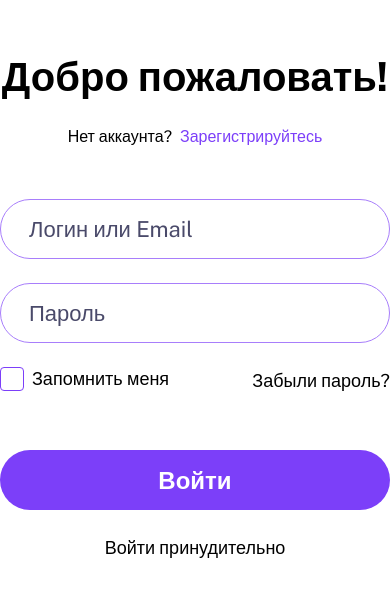
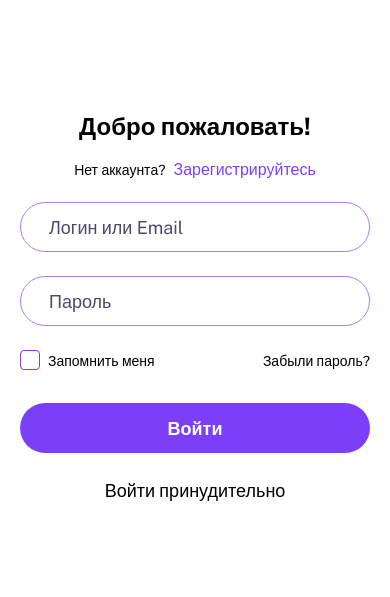
Before and after one commit to dmitry-586/tvoy_otvet_prototip, a Next.js app: page /SettingsPage in a window 390 px wide. Shown: the part 113-710 px from the top of the page. Built offline with nearby package versions, Linux system fonts and the light colour scheme.

Commit message:
попытка пофиксить баг со скроллом

```diff
--- a/src/app/TrainingPage/page.tsx
+++ b/src/app/TrainingPage/page.tsx
@@ -4,9 +4,30 @@ import TableRowTraining from "@/components/TrainingPage/TableRowTraining";
 
 export default function Training() {
   return (
-    <div className="h-max p-10 w-full max-[500px]:p-5">
+    <div className="flex flex-col gap-5 h-max p-10 w-full max-[500px]:p-5">
       <h2 className="text-2xl">База знаний</h2>
+      <div className="bg-white max-w-[1070px] flex flex-col rounded-[20px] shadow-custom p-5 gap-5 min-h-[400px]">
+        <h4 className="text-lg">Записанные данные</h4>
+        <div>
+          <div className="grid grid-cols-[0.5fr,1fr,0.8fr] border-y py-3 max-[860px]:grid-cols-[0.5fr,1.2fr,0.5fr] max-[600px]:grid-cols-[1fr,2.2fr] max-[450px]:text-sm">
+            <p>Заголовок</p>
+            <p className="text-center">Описание</p>
+            <p className="text-center max-[600px]:hidden">Дата</p>
+          </div>
+          <TableRowTraining
+            title="Заголовок 1"
+            description="Lorem ipsum dolor sit amet, consectetur adipisicing elit. Et fuga dolorum nam eum aperiam debitis alias"
+            date="20.01.2025"
+          />
+          <TableRowTraining
+            title="Заголовок 2"
+            description="Lorem ipsum dolor sit amet, consectetur adipisicing elit. Et fuga dolorum"
+            date="19.01.2025"
+          />
+        </div>
+      </div>
       <div className="flex flex-col gap-5 mt-5">
+        <h4 className="text-lg">Добавить новые данные</h4>
         <div className="flex flex-col gap-3 text-[#212134]">
           <p>Заголовок</p>
           <input
@@ -34,26 +55,6 @@ export default function Training() {
           Сохранить
         </button>
       </div>
-      <div className="bg-white max-w-[1070px] flex flex-col mt-10 rounded-[20px] shadow-custom p-5 gap-5 min-h-[400px]">
-        <h4 className="text-lg">Записанные данные</h4>
-        <div>
-          <div className="grid grid-cols-[0.5fr,1fr,0.8fr] border-y py-3 max-[860px]:grid-cols-[0.5fr,1.2fr,0.5fr] max-[600px]:grid-cols-[1fr,2.2fr] max-[450px]:text-sm">
-            <p>Заголовок</p>
-            <p className="text-center">Описание</p>
-            <p className="text-center max-[600px]:hidden">Дата</p>
-          </div>
-          <TableRowTraining
-            title="Заголовок 1"
-            description="Lorem ipsum dolor sit amet, consectetur adipisicing elit. Et fuga dolorum nam eum aperiam debitis alias"
-            date="20.01.2025"
-          />
-          <TableRowTraining
-            title="Заголовок 2"
-            description="Lorem ipsum dolor sit amet, consectetur adipisicing elit. Et fuga dolorum"
-            date="19.01.2025"
-          />
-        </div>
-      </div>
     </div>
   );
 }
--- a/src/app/layout.tsx
+++ b/src/app/layout.tsx
@@ -21,12 +21,12 @@ export default function RootLayout({
   return (
     <html lang="ru" className={publicSans.className}>
       <LazyMotion features={domAnimation}>
-        <body className="flex h-screen overflow-hidden">
+        <body className="flex h-screen">
           <AuthProvider>
             <CommonLayoutLeft />
-            <section className="flex-1 inline-flex flex-col overflow-auto ">
+            <section className="flex-1 inline-flex flex-col overflow-auto">
               <HeaderTop />
-              <main className="flex-1 overflow-auto flex">
+              <main className="flex-1 overflow-auto flex max-[950px]:pt-[72px]">
                 {children}
               </main>
             </section>
--- a/src/components/authPage/AuthPage.tsx
+++ b/src/components/authPage/AuthPage.tsx
@@ -56,20 +56,25 @@ const AuthPage: React.FC<IAuthPageProps> = ({
   };
 
   return (
-    <section className="w-screen h-screen flex justify-center items-center bg-white">
-      <div className="w-[550px]">
+    <section className="w-screen h-screen flex justify-center items-center bg-white px-10 max-[450px]:px-5">
+      <div className="w-[550px] max-[900px]:w-[450px] max-[500px]:w-full">
         <div className="flex flex-col items-center">
-          <h2 className="text-[40px] font-bold leading-none">{title}</h2>
-          <p className="mt-7">
+          <h2 className="text-[40px] font-bold leading-none max-[900px]:text-[30px] max-[500px]:text-[24px]">
+            {title}
+          </h2>
+          <p className="mt-7 max-[900px]:mt-5 max-[500px]:text-[14px] text-center">
             {switchTitle}
-            <button onClick={onToggle} className="text-[#7C3FF9] ml-2">
+            <button
+              onClick={onToggle}
+              className="text-[#7C3FF9] ml-2 text-base"
+            >
               {switchText}
             </button>
           </p>
         </div>
         <form
           onSubmit={handleLogin}
-          className="flex flex-col gap-6 mt-[50px] text-[22px] font-bold"
+          className="flex flex-col gap-6 mt-[50px] text-[22px] font-bold max-[900px]:mt-8 max-[500px]:mt-5"
         >
           <div className={styles.input_container}>
             <input
@@ -116,7 +121,7 @@ const AuthPage: React.FC<IAuthPageProps> = ({
               </label>
             </div>
             {isLoginPage && (
-              <button className="text-[18px] font-normal transition-colors duration-200 hover:text-[#7C3FF9]">
+              <button className="text-[18px] font-normal transition-colors duration-200 hover:text-[#7C3FF9] max-[900px]:text-base max-[500px]:text-sm">
                 Забыли пароль?
               </button>
             )}
--- a/src/styles/AuthPage/Auth.module.scss
+++ b/src/styles/AuthPage/Auth.module.scss
@@ -26,6 +26,10 @@
     &:not(:placeholder-shown) {
       z-index: 10;
     }
+
+    @media (max-width: 900px) {
+      height: 40px;
+    }
   }
 
   label {
@@ -40,6 +44,10 @@
     transition: top 0.2s ease, font-size 0.2s ease;
     color: #4a4a6a;
     z-index: 10;
+
+    @media (max-width: 900px) {
+      font-size: 18px;
+    }
 
     &.active {
       top: 0;
@@ -77,8 +85,12 @@
 .checkbox {
   display: flex;
   position: relative;
-  height: 24px;
+  height: 26px;
   align-items: center;
+
+  @media (max-width: 500px) {
+    height: 21px;
+  }
 
   & input {
     -webkit-appearance: none;
@@ -97,6 +109,15 @@
     font-weight: 400;
     line-height: 100%;
 
+    @media (max-width: 900px) {
+      font-size: 16px;
+    }
+
+    @media (max-width: 500px) {
+      padding-left: 28px;
+      font-size: 14px;
+    }
+
     &::before {
       content: "";
       display: block;
@@ -109,6 +130,11 @@
       top: 0;
       left: 0;
       z-index: 10;
+
+      @media (max-width: 500px) {
+        width: 20px;
+        height: 20px;
+      }
     }
 
     &::after {
@@ -124,6 +150,13 @@
       z-index: 15;
       opacity: 0;
       transition: opacity 0.1s ease;
+
+      @media (max-width: 500px) {
+        width: 20px;
+        height: 20px;
+        top: 4px;
+        left: 3px;
+      }
     }
   }
 
@@ -138,4 +171,14 @@
   &:hover {
     scale: 1.02;
   }
+
+  @media (max-width: 900px) {
+    font-size: 18px;
+    height: 50px;
+    margin-top: 16px;
+  }
+
+  @media (max-width: 500px) {
+    margin-top: 8px;
+  }
 }
--- a/src/styles/GlobalLayout/Header.module.scss
+++ b/src/styles/GlobalLayout/Header.module.scss
@@ -1,6 +1,8 @@
 .headerTopWrapper {
   @apply flex bg-white h-[72px] justify-between items-center py-4 px-10 z-30 sticky top-0 ml-2;
   @media (max-width: 950px) {
+    position: fixed;
+    width: 100%;
     padding: 0 20px;
     margin: 0;
     justify-content: start;
```
